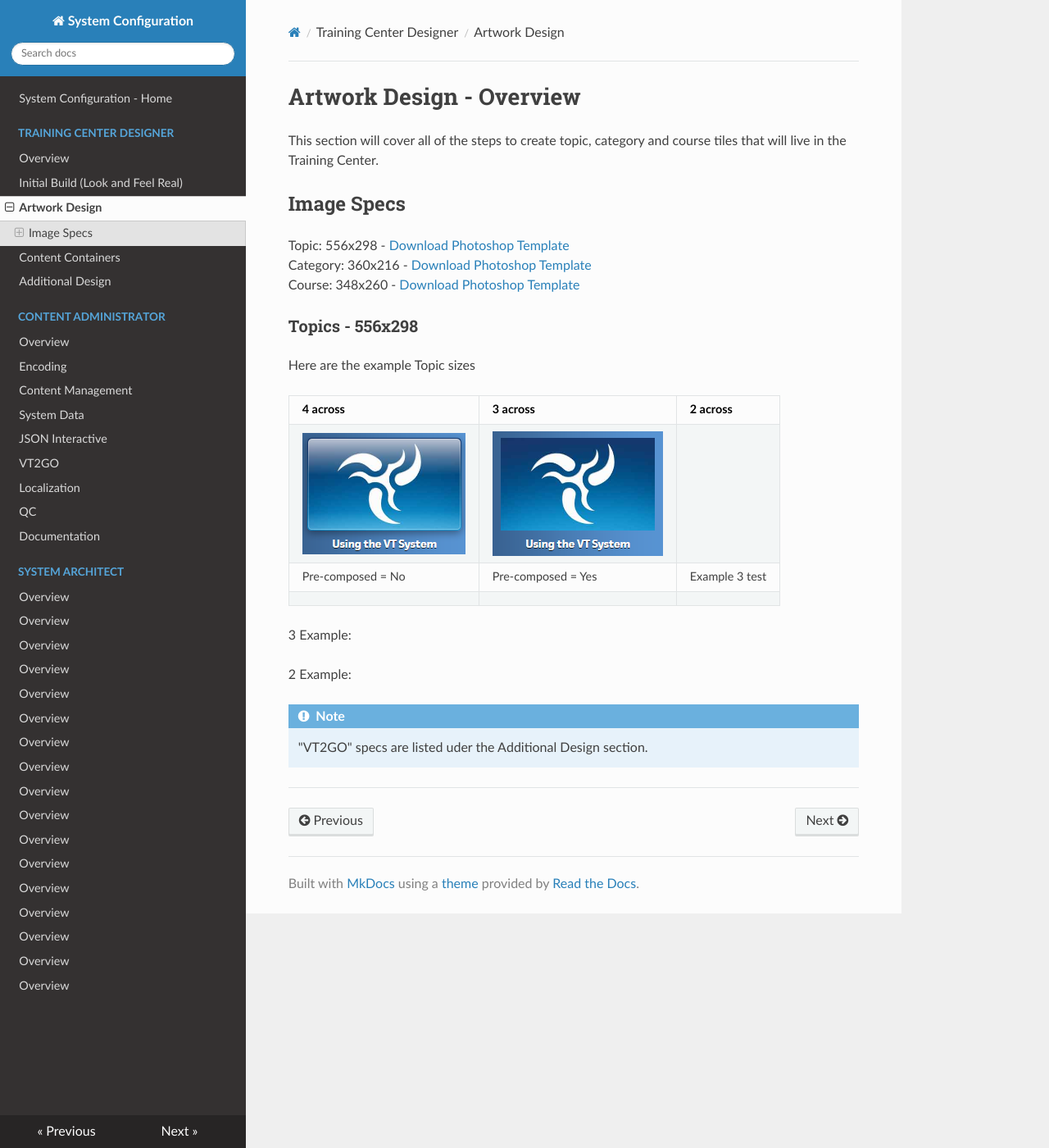
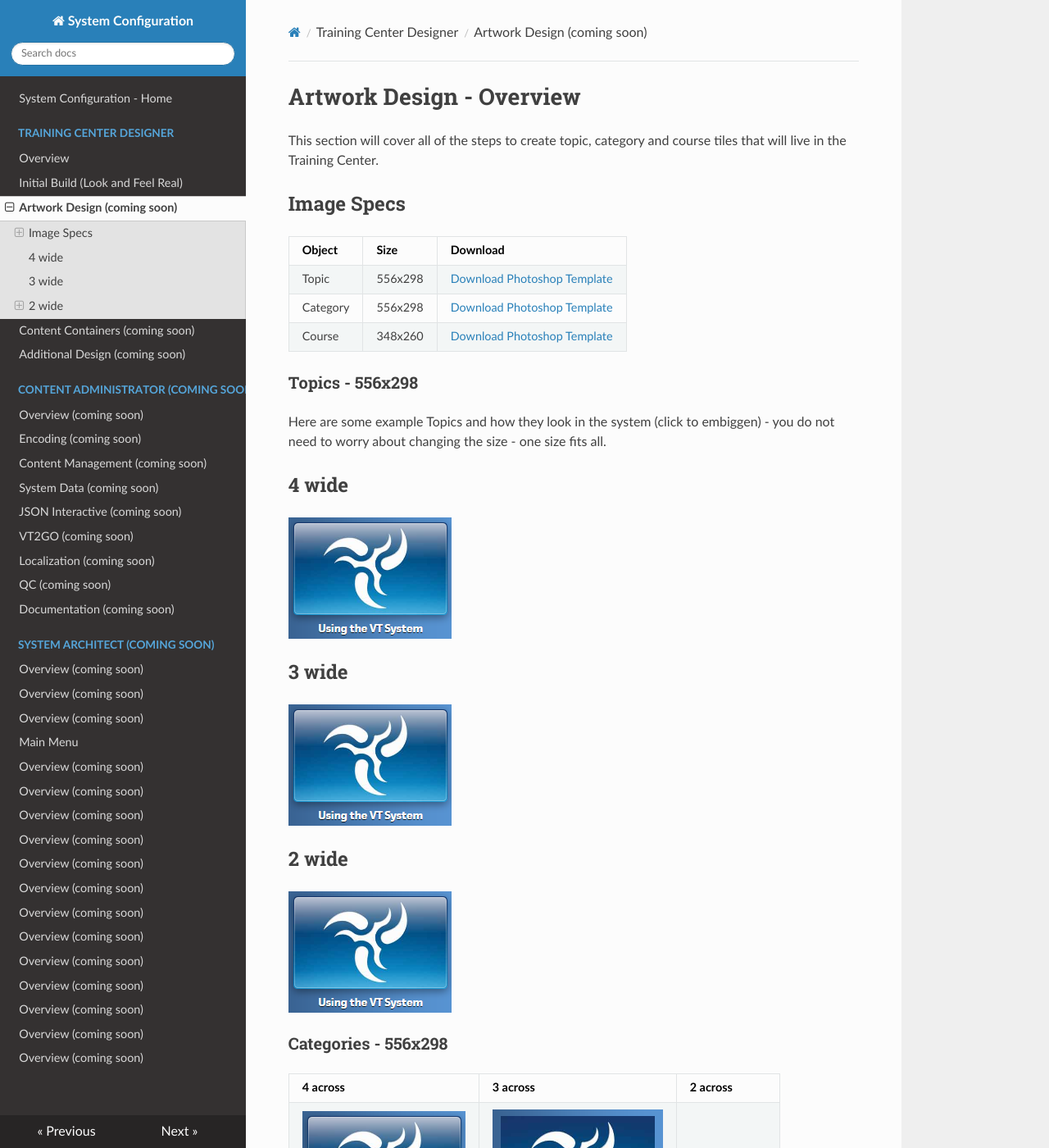
Before and after one commit to lightspeedvt/lsvt-help-docs, an MkDocs documentation site: the page built from docs/training_center_designer/artwork_design.md, in a window 1280 px wide and 1400 px high. Shown: the whole window at 82% size. Built offline with MkDocs 1.6.1, drawn with Linux system fonts in a browser that asks for light colours; nearby versions of some CDN libraries; old or Windows-style settings are respelled for this version of MkDocs; some of the changed text lies outside the part shown.

```diff
--- a/docs/training_center_designer/artwork_design.md
+++ b/docs/training_center_designer/artwork_design.md
@@ -4,15 +4,42 @@
 
 ##Image Specs
 
-Topic: 556x298 - [Download Photoshop Template](/files/topic_556x298.psd)
-Category: 360x216 - [Download Photoshop Template](/files/topic_556x298.psd)
-Course: 348x260 - [Download Photoshop Template](/files/topic_556x298.psd)
+Object | Size | Download
+--------------- | --------------- | ---------------
+Topic | 556x298 | [Download Photoshop Template](/files/topic_556x298.psd)
+Category | 556x298 | [Download Photoshop Template](/files/category_556x298.psd)
+Course | 348x260 | [Download Photoshop Template](/files/course_556x298.psd)
+
+<!-- Old cat size left here just in case
+Category (Old): 360x216 - [Download Photoshop Template](/files/topic_556x298.psd) -->
 
 ###Topics - 556x298
 
-Here are the example Topic sizes
+Here are some example Topics and how they look in the system (click to embiggen) - you do not need to worry about changing the size - one size fits all.
+
+4 wide
+-----------------
+<a href="../../img/pre-composted-no.png" target="_blank"><img src="../../img/pre-composed-no.png"></a>
+
+3 wide
+-----------------
+<a href="../../img/pre-composted-no.png" target="_blank"><img src="../../img/pre-composed-no.png"></a>
+
+2 wide
+-----------------
+<a href="../../img/pre-composted-no.png" target="_blank"><img src="../../img/pre-composed-no.png"></a>
 
 
+###Categories - 556x298
+
+
+4 across | 3 across | 2 across |
+----------------- | ------------------ | -----------------
+<a href="../../img/pre-composted-no.png" target="_blank"><img src="../../img/pre-composed-no.png"></a> | <a href="../../img/pre-composted-yes.png" target="_blank"><img src="../../img/pre-composed-yes.png"></a>
+Pre-composed = No | Pre-composed = Yes | Example 3 test |
+ |  |
+
+###Courses - 348x260
 
 4 across | 3 across | 2 across |
 ----------------- | ------------------ | -----------------
@@ -20,18 +47,6 @@
 Pre-composed = No | Pre-composed = Yes | Example 3 test |
  |  |
 
-3 Example:
-
-2 Example:
 
 
-<div class="admonition note">
-    <p class="first admonition-title">
-        Note
-    </p>
-    <p class="last">
-"VT2GO" specs are listed uder the Additional Design section.
-    </p>
-</div>
-
 ----
--- a/index.html
+++ b/index.html
@@ -27,6 +27,7 @@
   <script src="./js/modernizr-2.8.3.min.js"></script>
   <script type="text/javascript" src="./js/highlight.pack.js"></script>
   <script src="./js/theme.js"></script>
+
 
 
 </head>
--- a/mkdocs.yml
+++ b/mkdocs.yml
@@ -4,35 +4,35 @@
 - Training Center Designer:
       - Overview: training_center_designer/overview.md
       - Initial Build (Look and Feel Real): training_center_designer/initial_build.md
-      - Artwork Design: training_center_designer/artwork_design.md
-      - Content Containers: training_center_designer/content_container.md
-      - Additional Design: training_center_designer/additional_design.md
-- Content Administrator:
-      - Overview: content_admin/overview.md
-      - Encoding: content_admin/encoding.md
-      - Content Management: content_admin/content_management.md
-      - System Data: content_admin/system_data.md
-      - JSON Interactive: content_admin/json.md
-      - VT2GO: content_admin/vt2go.md
-      - Localization: content_admin/localization.md
-      - QC: content_admin/qc.md
-      - Documentation: content_admin/documentation.md
-- System Architect:
-      - Overview: system_architect/overview.md
-      - Access Levels: system_architect/overview.md
-      - Group Settings: system_architect/overview.md
-      - Main Menu: system_architect/overview.md
-      - Sign in Box: system_architect/overview.md
-      - Product Pages: system_architect/overview.md
-      - APBs: system_architect/overview.md
-      - Certifications: system_architect/overview.md
-      - Roll Up Report: system_architect/overview.md
-      - API Integration: system_architect/overview.md
-      - Webhooks / Triggers: system_architect/overview.md
-      - Registration Forms: system_architect/overview.md
-      - Premium Content Roles: system_architect/overview.md
-      - Template Locations: system_architect/overview.md
-      - Demo Locations: system_architect/overview.md
-      - ESPs: system_architect/overview.md
-      - Chargify: system_architect/overview.md
+      - Artwork Design (coming soon): training_center_designer/artwork_design.md
+      - Content Containers (coming soon): training_center_designer/content_container.md
+      - Additional Design (coming soon): training_center_designer/additional_design.md
+- Content Administrator (coming soon):
+      - Overview (coming soon): content_admin/overview.md
+      - Encoding (coming soon): content_admin/encoding.md
+      - Content Management (coming soon): content_admin/content_management.md
+      - System Data (coming soon): content_admin/system_data.md
+      - JSON Interactive (coming soon): content_admin/json.md
+      - VT2GO (coming soon): content_admin/vt2go.md
+      - Localization (coming soon): content_admin/localization.md
+      - QC (coming soon): content_admin/qc.md
+      - Documentation (coming soon): content_admin/documentation.md
+- System Architect (coming soon):
+      - Overview (coming soon): system_architect/overview.md
+      - Access Levels (coming soon): system_architect/overview.md
+      - Group Settings (coming soon): system_architect/overview.md
+      - Main Menu: system_architect/main_menu.md
+      - Sign in Box (coming soon): system_architect/overview.md
+      - Product Pages (coming soon): system_architect/overview.md
+      - APBs (coming soon): system_architect/overview.md
+      - Certifications (coming soon): system_architect/overview.md
+      - Roll Up Report (coming soon): system_architect/overview.md
+      - API Integration (coming soon): system_architect/overview.md
+      - Webhooks / Triggers (coming soon): system_architect/overview.md
+      - Registration Forms (coming soon): system_architect/overview.md
+      - Premium Content Roles (coming soon): system_architect/overview.md
+      - Template Locations (coming soon): system_architect/overview.md
+      - Demo Locations (coming soon): system_architect/overview.md
+      - ESPs (coming soon): system_architect/overview.md
+      - Chargify (coming soon): system_architect/overview.md
 theme: readthedocs
```
Also changed, not shown: docs/system_architect/main_menu.md (added, +44 -0 lines), docs/system_architect/overview.md (+1 -1 lines), docs/training_center_designer/initial_build.md (+9 -9 lines), img/main_menu_messages.png (added).
